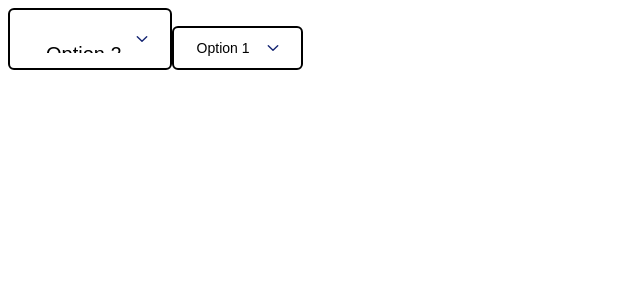
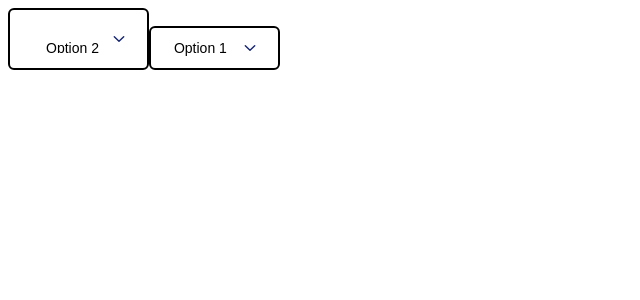
Before and after one commit to ZAP-Wunschlachen/wunschlachen-library, a Nuxt app: page /dropDown in a window 1280 px wide. Shown: the top 300 px of the page, without its empty margins (0-640 px from the left). Built offline with nearby package versions, Linux system fonts and the light colour scheme.

Commit message:
item size set

```diff
--- a/components/GenericDropDown.vue
+++ b/components/GenericDropDown.vue
@@ -280,4 +280,7 @@ onBeforeUnmount(() => {
   max-width: 100%;
   /* Constrain the text to the container width */
 }
+p.large{
+  font-size: 14px;
+}
 </style>
```
